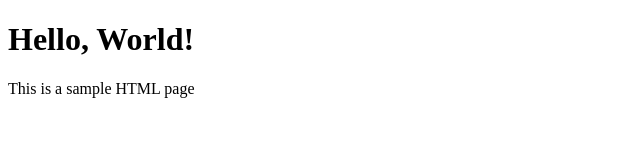
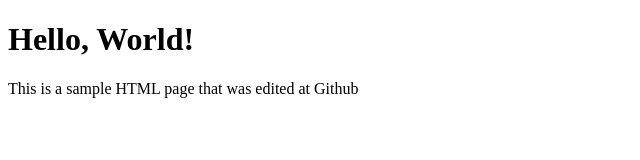
Before and after one commit to magcyril/first-project, a plain HTML site: page index.html in a window 1280 px wide. Shown: the whole page, without its empty margins (0-640 px from the left). Drawn offline with Linux system fonts and the light colour scheme.

Commit message:
Yet another update

```diff
--- a/index.html
+++ b/index.html
@@ -5,6 +5,6 @@
 </head>
 <body>
   <h1>Hello, World!</h1>
-  <p>This is a sample HTML page</p>
+  <p>This is a sample HTML page that was edited at Github</p>
 </body>
 </html>
```
